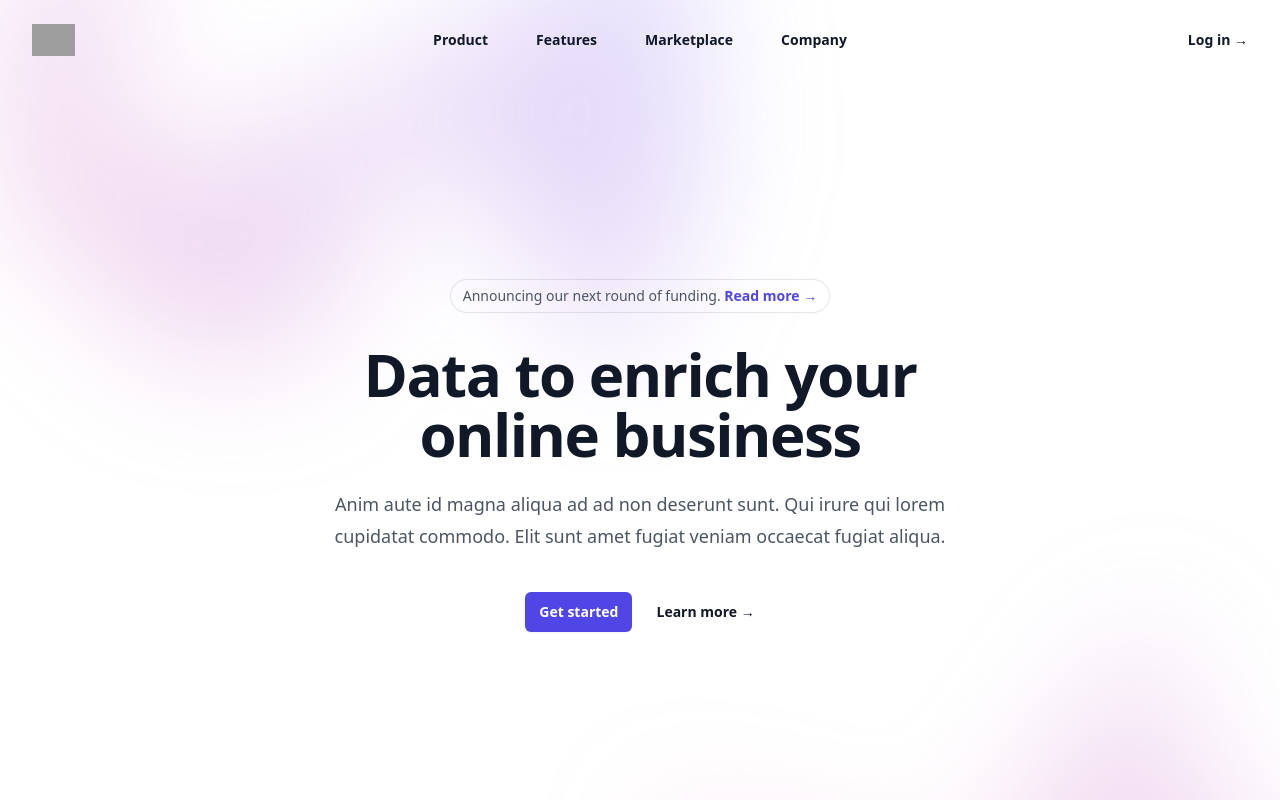
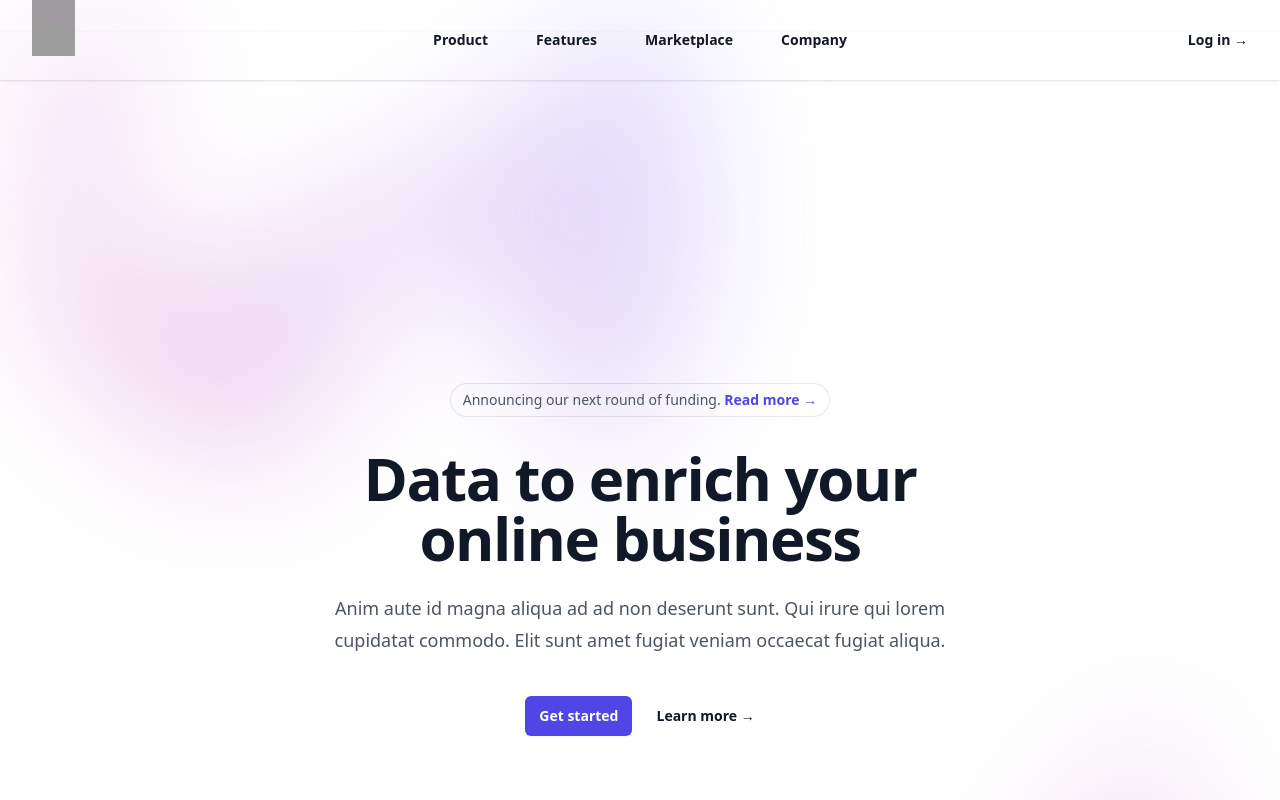
Before and after one commit to Antonio072/next-basic, a Next.js app: page / in a window 1280 px wide. Shown: the top 800 px of the page. Built offline with nearby package versions, Linux system fonts and the light colour scheme; grey boxes are pictures that could not be loaded.

Commit message:
feat(_app): Using main layout

```diff
--- a/jsconfig.json
+++ b/jsconfig.json
@@ -4,6 +4,8 @@
     "paths": {
       "@/*": ["*"],
       "@assets/*": ["assets/*"],
+      "@common/*": ["common/*"],
+      "@layouts/*": ["layouts/*"],
       "@components/*": ["components/*"],
       "@containers/*": ["containers/*"],
       "@context/*": ["context/*"],
--- a/package.json
+++ b/package.json
@@ -10,7 +10,7 @@
   },
   "dependencies": {
     "@headlessui/react": "^1.7.14",
-    "@heroicons/react": "^2.0.18",
+    "@heroicons/react": "^1.0.6",
     "autoprefixer": "^10.4.14",
     "axios": "^1.2.1",
     "next": "13.0.6",
--- /dev/null
+++ b/src/layouts/MainLayout.js
@@ -0,0 +1,16 @@
+import Header from '@components/Header'
+import Nav from '@common/Nav'
+
+export default function MainLayout({ children }) {
+  return (
+    <>
+      <div className="min-h-full flex flex-col">
+        <Header />
+        <Nav />
+        <main>
+          <div className="max-w-7xl mx-auto py-6 sm:px-6 lg:px-8">{children}</div>
+        </main>
+      </div>
+    </>
+  )
+}
--- a/src/pages/_app.js
+++ b/src/pages/_app.js
@@ -1,7 +1,12 @@
 import '@styles/tailwind.css'
+import MainLayout from '@layouts/MainLayout'
 
 function MyApp({ Component, pageProps }) {
-  return <Component {...pageProps} />
+  return (
+    <MainLayout>
+      <Component {...pageProps} />
+    </MainLayout>
+  )
 }
 
 export default MyApp
--- a/src/pages/dashboard/index.js
+++ b/src/pages/dashboard/index.js
@@ -44,7 +44,7 @@ export default function Dashboard() {
                       <td className="px-6 py-4 whitespace-nowrap">
                         <div className="flex items-center">
                           <div className="flex-shrink-0 h-10 w-10">
-                            <Image className="h-10 w-10 rounded-full" src={person.image} alt="" width={100} height={100}/>
+                            <Image className="h-10 w-10 rounded-full" src={person.image} alt="" width={100} height={100} />
                           </div>
                           <div className="ml-4">
                             <div className="text-sm font-medium text-gray-900">{person.name}</div>
--- a/src/pages/index.js
+++ b/src/pages/index.js
@@ -1,6 +1,5 @@
 import { useState } from 'react'
 import { Dialog } from '@headlessui/react'
-import { Bars3Icon, XMarkIcon } from '@heroicons/react/24/outline'
 
 const navigation = [
   { name: 'Product', href: '#' },
@@ -25,7 +24,7 @@ export default function Home() {
           <div className="flex lg:hidden">
             <button type="button" className="-m-2.5 inline-flex items-center justify-center rounded-md p-2.5 text-gray-700" onClick={() => setMobileMenuOpen(true)}>
               <span className="sr-only">Open main menu</span>
-              <Bars3Icon className="h-6 w-6" aria-hidden="true" />
+
             </button>
           </div>
           <div className="hidden lg:flex lg:gap-x-12">
@@ -51,7 +50,6 @@ export default function Home() {
               </a>
               <button type="button" className="-m-2.5 rounded-md p-2.5 text-gray-700" onClick={() => setMobileMenuOpen(false)}>
                 <span className="sr-only">Close menu</span>
-                <XMarkIcon className="h-6 w-6" aria-hidden="true" />
               </button>
             </div>
             <div className="mt-6 flow-root">
```
Also changed, not shown: 1 other file (tests, documents, lock files or other folders).
